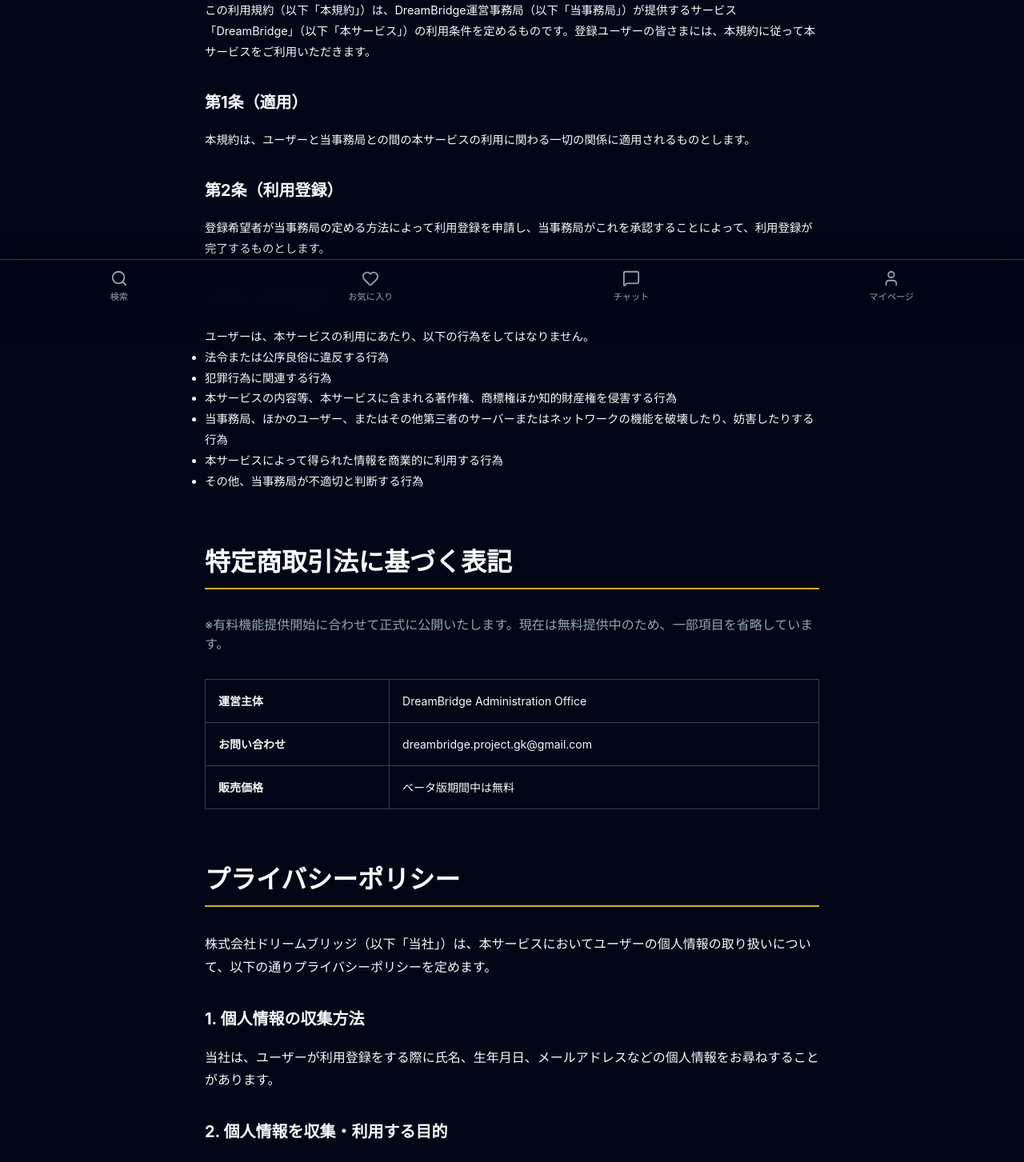
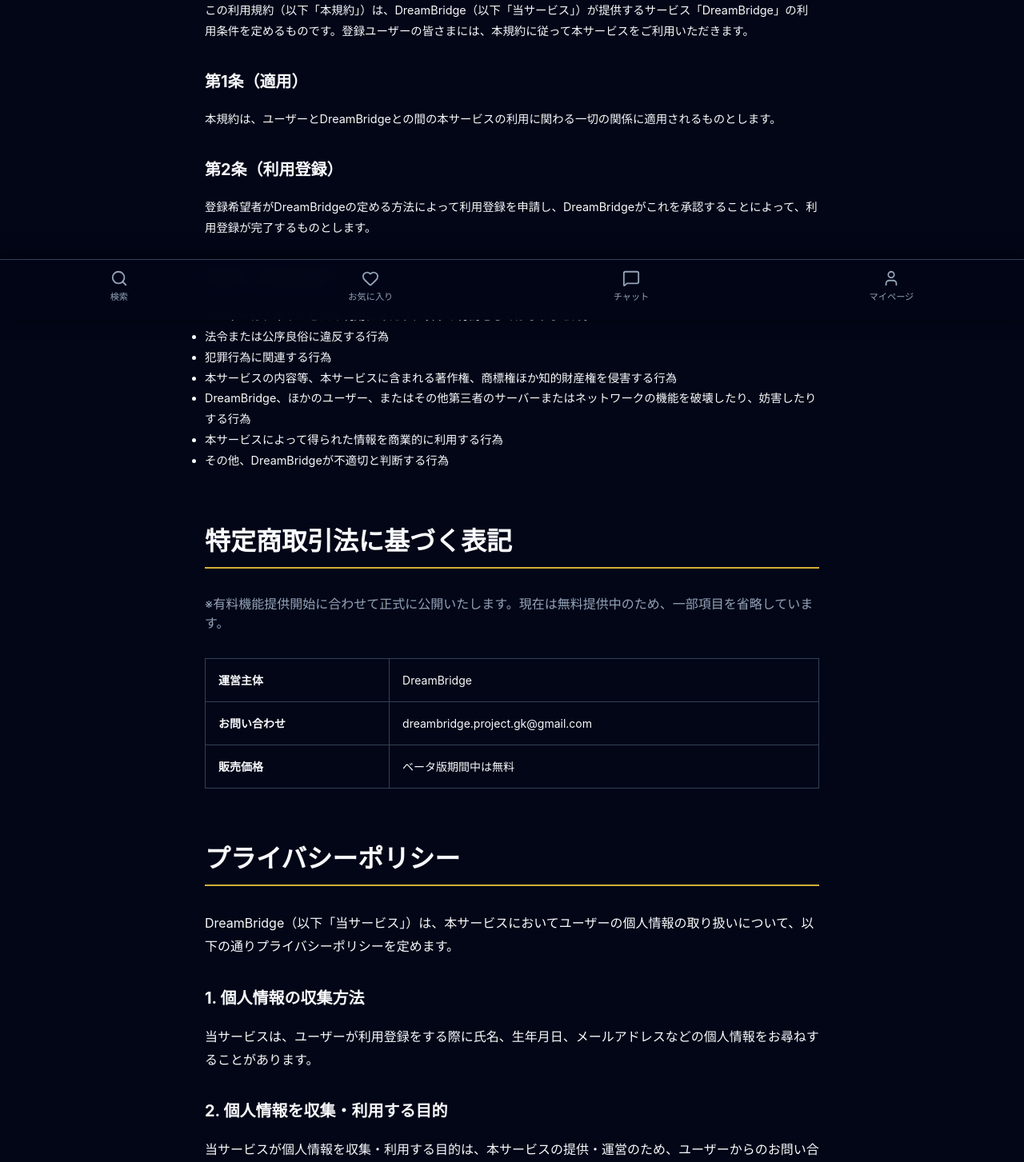
Before and after one commit to dreambridgeproject/DreamBridgeProject, a React (Vite) app: page /legal in a window 1280 px wide. Shown: the part 400-1853 px from the top of the page at 80% size. Built offline with nearby package versions, Linux system fonts and the light colour scheme; no server answers.

Commit message:
Update operator name to DreamBridge in LegalPage

```diff
--- a/src/pages/LegalPage.tsx
+++ b/src/pages/LegalPage.tsx
@@ -30,38 +30,38 @@
         <div style={{ lineHeight: 1.8, color: 'var(--text-main)', fontSize: '0.9rem' }}>
           {language === 'ja' ? (
             <>
-              <p>この利用規約（以下「本規約」）は、DreamBridge運営事務局（以下「当事務局」）が提供するサービス「DreamBridge」（以下「本サービス」）の利用条件を定めるものです。登録ユーザーの皆さまには、本規約に従って本サービスをご利用いただきます。</p>
+              <p>この利用規約（以下「本規約」）は、DreamBridge（以下「当サービス」）が提供するサービス「DreamBridge」の利用条件を定めるものです。登録ユーザーの皆さまには、本規約に従って本サービスをご利用いただきます。</p>
               <h3 style={h3Style}>第1条（適用）</h3>
-              <p>本規約は、ユーザーと当事務局との間の本サービスの利用に関わる一切の関係に適用されるものとします。</p>
+              <p>本規約は、ユーザーとDreamBridgeとの間の本サービスの利用に関わる一切の関係に適用されるものとします。</p>
               <h3 style={h3Style}>第2条（利用登録）</h3>
-              <p>登録希望者が当事務局の定める方法によって利用登録を申請し、当事務局がこれを承認することによって、利用登録が完了するものとします。</p>
+              <p>登録希望者がDreamBridgeの定める方法によって利用登録を申請し、DreamBridgeがこれを承認することによって、利用登録が完了するものとします。</p>
               <h3 style={h3Style}>第3条（禁止事項）</h3>
               <p>ユーザーは、本サービスの利用にあたり、以下の行為をしてはなりません。</p>
               <ul>
                 <li>法令または公序良俗に違反する行為</li>
                 <li>犯罪行為に関連する行為</li>
                 <li>本サービスの内容等、本サービスに含まれる著作権、商標権ほか知的財産権を侵害する行為</li>
-                <li>当事務局、ほかのユーザー、またはその他第三者のサーバーまたはネットワークの機能を破壊したり、妨害したりする行為</li>
+                <li>DreamBridge、ほかのユーザー、またはその他第三者のサーバーまたはネットワークの機能を破壊したり、妨害したりする行為</li>
                 <li>本サービスによって得られた情報を商業的に利用する行為</li>
-                <li>その他、当事務局が不適切と判断する行為</li>
+                <li>その他、DreamBridgeが不適切と判断する行為</li>
               </ul>
             </>
           ) : (
             <>
-              <p>These Terms of Service (the "Terms") set forth the conditions for the use of the "DreamBridge" service (the "Service") provided by the DreamBridge Administration Office. Registered users shall use the Service in accordance with these Terms.</p>
+              <p>These Terms of Service (the "Terms") set forth the conditions for the use of the "DreamBridge" service (the "Service") provided by DreamBridge. Registered users shall use the Service in accordance with these Terms.</p>
               <h3 style={h3Style}>Article 1 (Application)</h3>
-              <p>These Terms apply to all relationships between users and the Office regarding the use of the Service.</p>
+              <p>These Terms apply to all relationships between users and DreamBridge regarding the use of the Service.</p>
               <h3 style={h3Style}>Article 2 (Registration)</h3>
-              <p>Registration is completed when an applicant applies for registration by the method prescribed by the Office and the Office approves the application.</p>
+              <p>Registration is completed when an applicant applies for registration by the method prescribed by DreamBridge and DreamBridge approves the application.</p>
               <h3 style={h3Style}>Article 3 (Prohibited Actions)</h3>
               <p>In using the Service, users shall not engage in any of the following acts:</p>
               <ul>
                 <li>Acts that violate laws or public order and morals</li>
                 <li>Acts related to criminal activities</li>
                 <li>Acts that infringe on copyrights, trademarks, or other intellectual property rights</li>
-                <li>Acts that destroy or interfere with the functions of the Office's or third parties' servers or networks</li>
+                <li>Acts that destroy or interfere with the functions of DreamBridge's or third parties' servers or networks</li>
                 <li>Commercial use of information obtained through the Service</li>
-                <li>Other acts deemed inappropriate by the Office</li>
+                <li>Other acts deemed inappropriate by DreamBridge</li>
               </ul>
             </>
           )}
@@ -79,7 +79,7 @@
           <tbody>
             <tr>
               <th style={thStyle}>{language === 'ja' ? '運営主体' : 'Operator'}</th>
-              <td style={tdStyle}>DreamBridge Administration Office</td>
+              <td style={tdStyle}>DreamBridge</td>
             </tr>
             <tr>
               <th style={thStyle}>{language === 'ja' ? 'お問い合わせ' : 'Contact'}</th>
@@ -98,17 +98,17 @@
         <div style={{ lineHeight: 1.8, color: 'var(--text-main)' }}>
           {language === 'ja' ? (
             <>
-              <p>株式会社ドリームブリッジ（以下「当社」）は、本サービスにおいてユーザーの個人情報の取り扱いについて、以下の通りプライバシーポリシーを定めます。</p>
+              <p>DreamBridge（以下「当サービス」）は、本サービスにおいてユーザーの個人情報の取り扱いについて、以下の通りプライバシーポリシーを定めます。</p>
               <h3 style={h3Style}>1. 個人情報の収集方法</h3>
-              <p>当社は、ユーザーが利用登録をする際に氏名、生年月日、メールアドレスなどの個人情報をお尋ねすることがあります。</p>
+              <p>当サービスは、ユーザーが利用登録をする際に氏名、生年月日、メールアドレスなどの個人情報をお尋ねすることがあります。</p>
               <h3 style={h3Style}>2. 個人情報を収集・利用する目的</h3>
-              <p>当社が個人情報を収集・利用する目的は、本サービスの提供・運営のため、ユーザーからのお問い合わせに回答するため、およびメンテナンスなどの重要なお知らせを送るためです。</p>
+              <p>当サービスが個人情報を収集・利用する目的は、本サービスの提供・運営のため、ユーザーからのお問い合わせに回答するため、およびメンテナンスなどの重要なお知らせを送るためです。</p>
             </>
           ) : (
             <>
-              <p>DreamBridge Inc. ("we") defines the policy regarding the handling of personal information of users in this Service as follows.</p>
+              <p>DreamBridge ("this Service") defines the policy regarding the handling of personal information of users in this Service as follows.</p>
               <h3 style={h3Style}>1. Method of Collection</h3>
-              <p>We may ask for personal information such as name, date of birth, and email address when a user registers for use.</p>
+              <p>This Service may ask for personal information such as name, date of birth, and email address when a user registers for use.</p>
               <h3 style={h3Style}>2. Purpose of Collection and Use</h3>
               <p>The purposes for which we collect and use personal information are to provide and operate the Service, to respond to user inquiries, and to send important notices such as maintenance information.</p>
             </>
```
